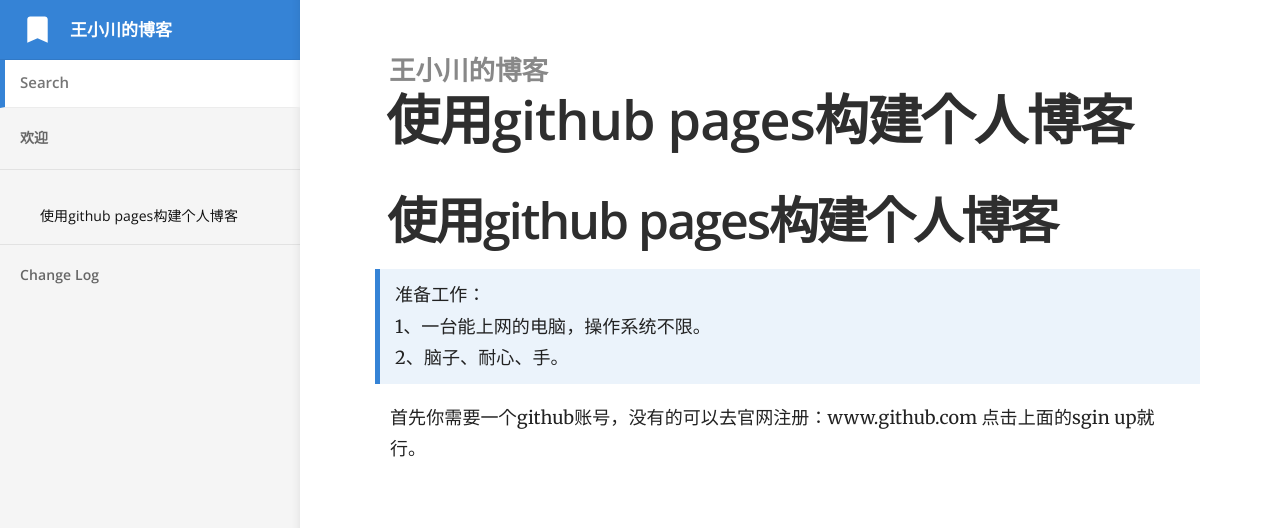
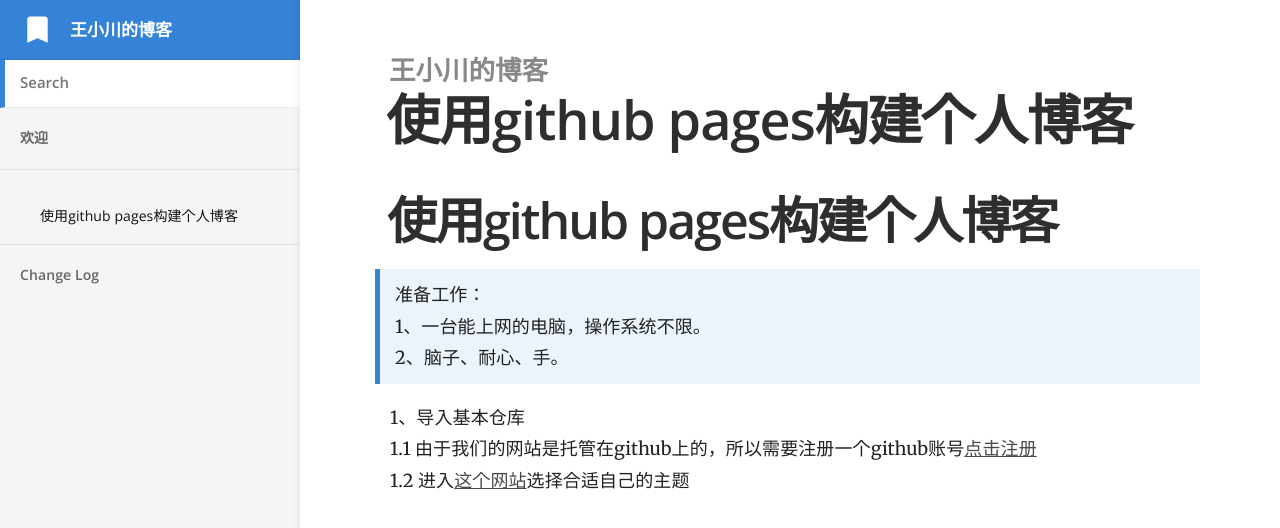
Before and after one commit to xiangqian684/xiangqian684.github.io, a Jekyll site: the page built from _docs/2025-02-18-build_blog.md, in a window 1280 px wide. Shown: the top 528 px of the page. Built offline with Jekyll 4.4.1, drawn with Linux system fonts in a browser that asks for light colours.

Commit message:
Update 2025-02-18-build_blog.md

```diff
--- a/_docs/2025-02-18-build_blog.md
+++ b/_docs/2025-02-18-build_blog.md
@@ -8,5 +8,6 @@ type: bulid blog
 >1、一台能上网的电脑，操作系统不限。
 >2、脑子、耐心、手。
 
-首先你需要一个github账号，没有的可以去官网注册：www.github.com
-点击上面的sgin up就行。
+1、导入基本仓库
+1.1 由于我们的网站是托管在github上的，所以需要注册一个github账号[点击注册](github.com)
+1.2 进入[这个网站](jekyllthemes.org)选择合适自己的主题
```
